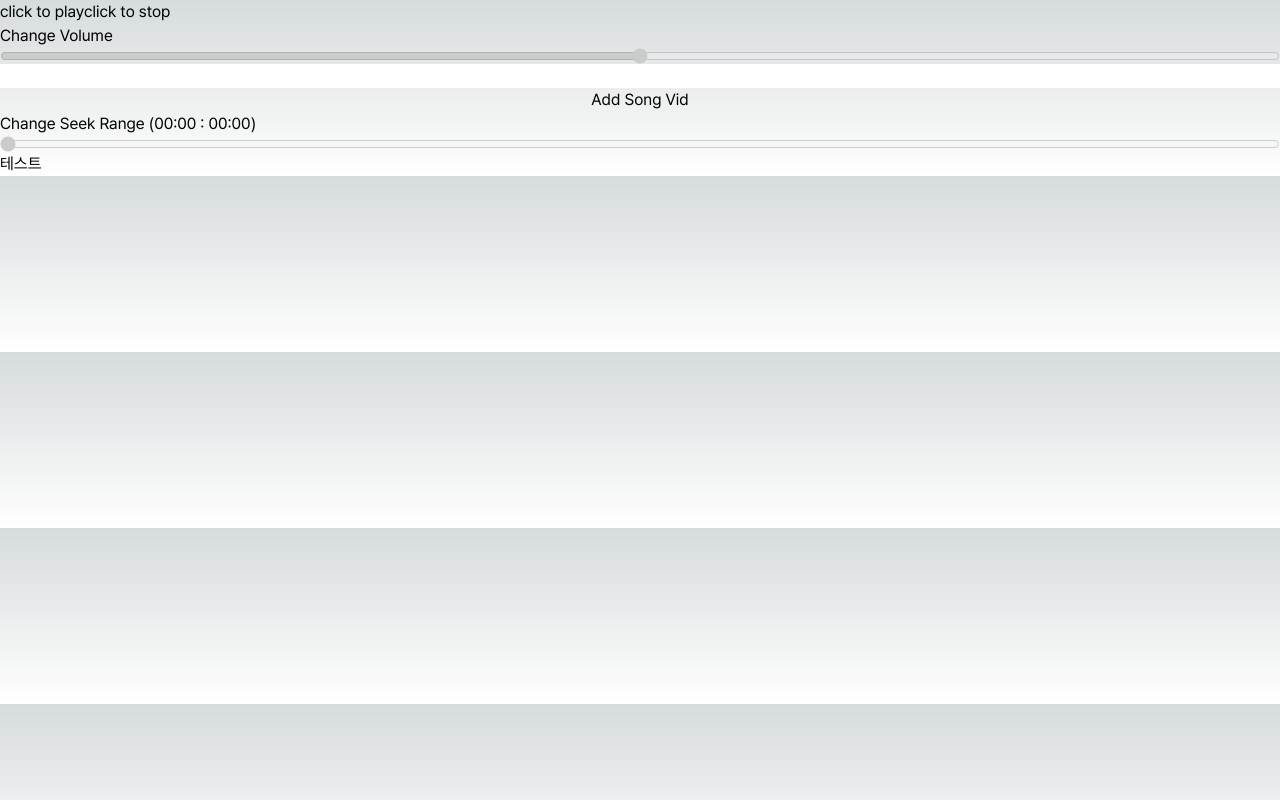
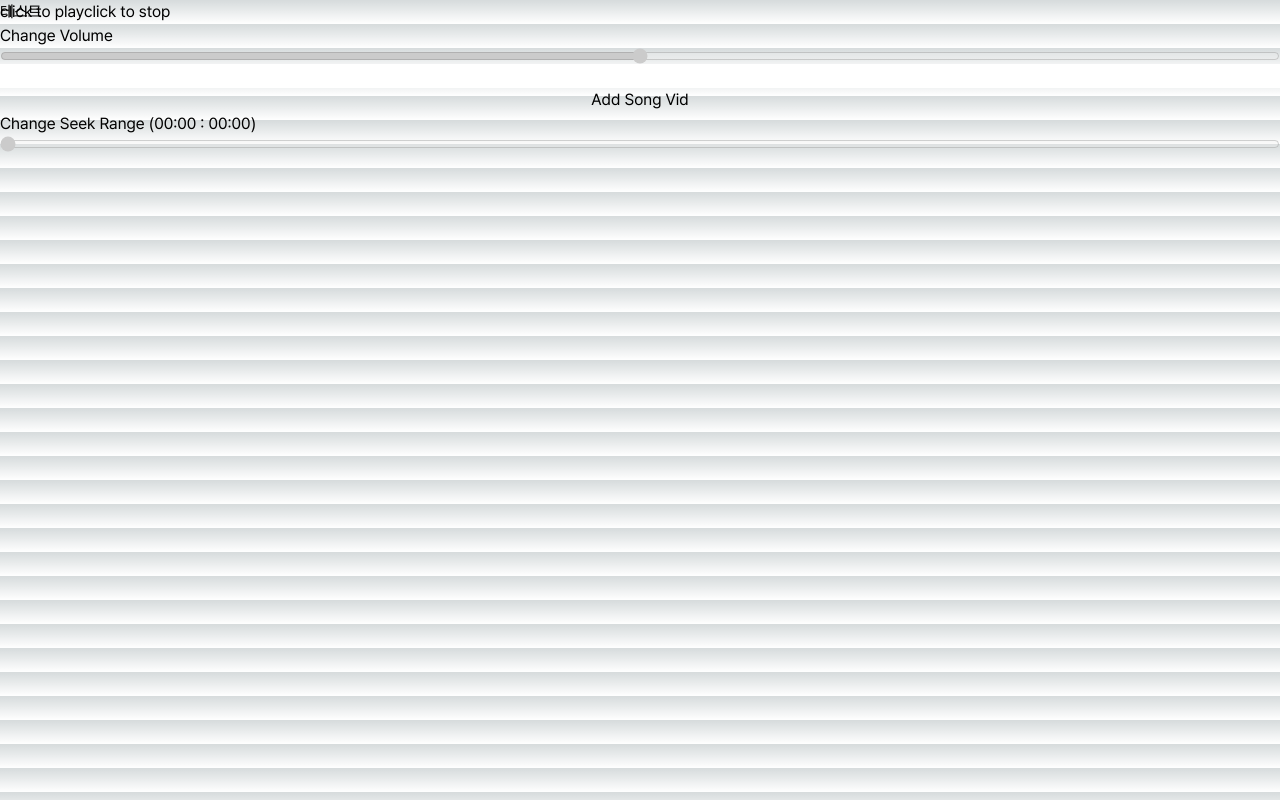
Before and after one commit to EmoHiphopSeason2/mz2mo-client, a Next.js app: page /test in a window 1280 px wide. Built offline with nearby package versions, Linux system fonts and the light colour scheme.

Commit message:
test: Youtube Player를 대상으로 임시 Portal 적용

```diff
--- a/src/app/template.tsx
+++ b/src/app/template.tsx
@@ -2,6 +2,8 @@
 
 import dynamic from 'next/dynamic';
 import { useEffect, useState } from 'react';
+
+import AppPortal from '@/components/app-portal';
 
 const YoutubePlayerController = dynamic(
   () => import('@/components/youtube-player'),
@@ -12,11 +14,15 @@ const YoutubePlayerController = dynamic(
 
 export default function Template({ children }: { children: React.ReactNode }) {
   const [isRendered, setIsRendered] = useState(false);
+
   useEffect(() => setIsRendered(true), []);
+
   return (
-    <div>
-      {isRendered ? <YoutubePlayerController /> : null}
-      {children}
-    </div>
+    <>
+      <AppPortal.Provider portalName="player-portal">
+          {isRendered ? <YoutubePlayerController /> : null}
+          {children}
+      </AppPortal.Provider>
+    </>
   );
 }
--- a/src/components/youtube-player/YoutubePlayerController.tsx
+++ b/src/components/youtube-player/YoutubePlayerController.tsx
@@ -5,6 +5,7 @@ import { useState } from 'react';
 import { useAtom, useAtomValue, useSetAtom } from 'jotai';
 import ReactPlayer from 'react-player/youtube';
 
+import AppPortal from '@/components/app-portal';
 import {
   controlCurrentDurationAtom,
   controlCurrentPlayingAtom,
@@ -76,7 +77,8 @@ const YoutubePlayerController = () => {
   };
 
   return (
-    <div className="flex flex-col">
+    <AppPortal.Wrapper>
+      <div className="flex flex-col z-10 fixed left-0 top-0 block container ">
         <YoutubePlayer />
         <div className="flex justify-content-">
           <button onClick={() => handlePlay('start')}>click to play</button>
@@ -136,6 +138,7 @@ const YoutubePlayerController = () => {
           </div>
         )}
       </div>
+    </AppPortal.Wrapper>
   );
 };
 
```
Lines whose indentation alone changed are shown as unchanged.
